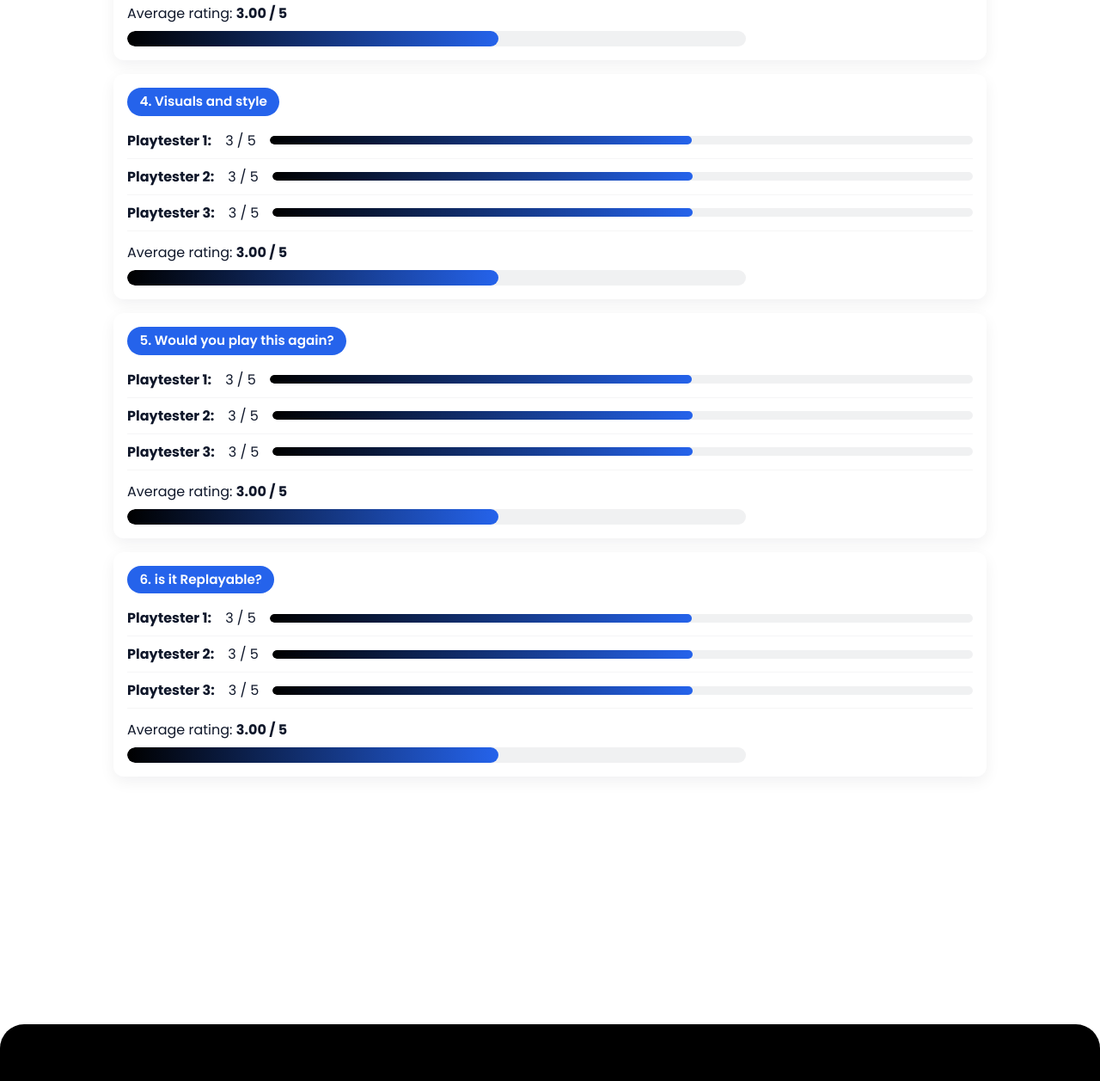
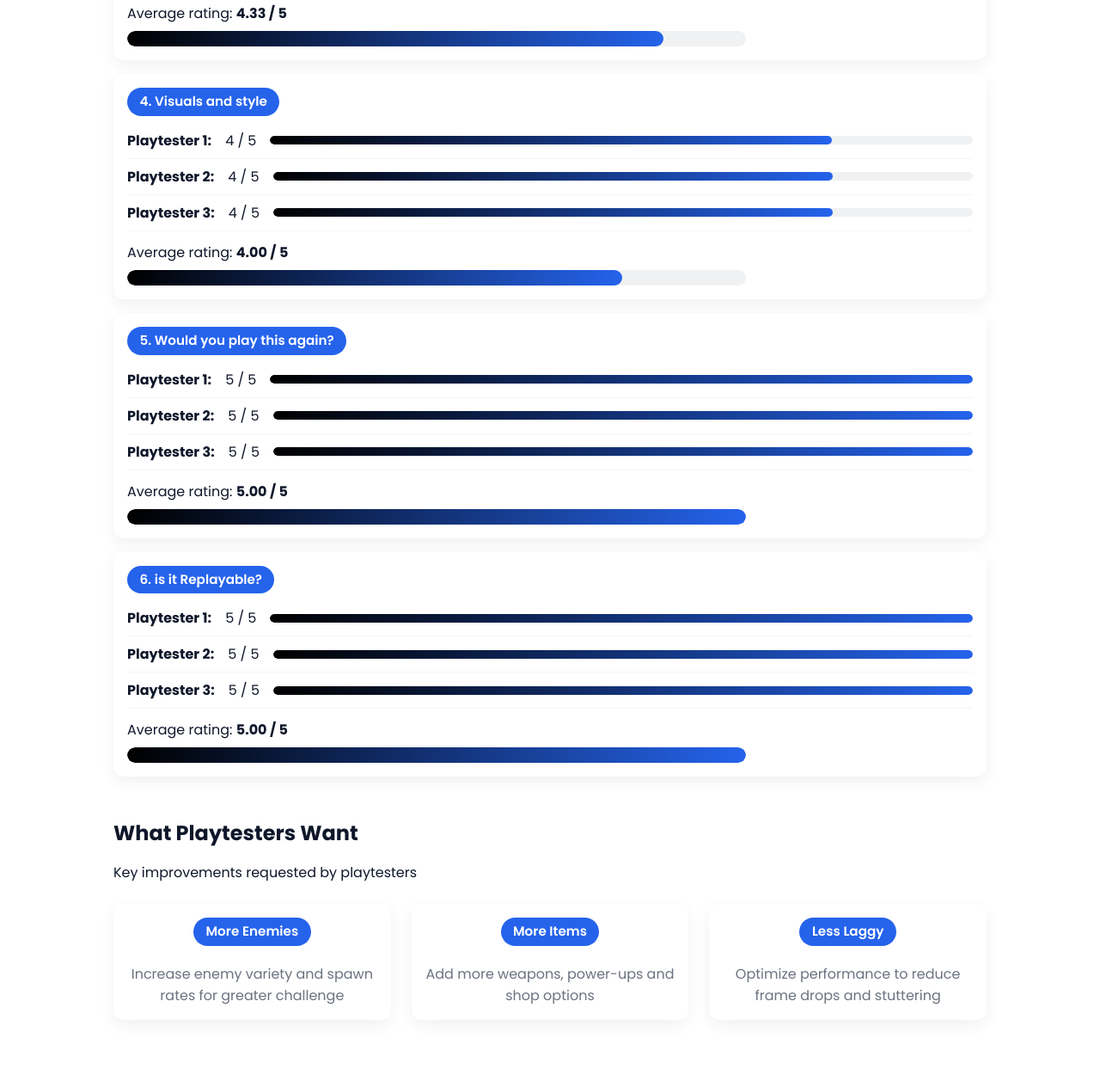
Before and after one commit to sanctier/GL_E-Portfolio, a plain HTML site: page playtest-survey.html in a window 1280 px wide. Shown: the part 1263-2520 px from the top of the page at 86% size. Drawn offline with Linux system fonts and the light colour scheme.

Commit message:
Update project progress, playtest feedback, and skills
Refined the skills list in about.html to specify machine learning expertise and removed networking. Updated checklist.js to reflect progress on the shop system and playtesting session. Enhanced index.html with new project stages and updated progress status. Expanded playtest-survey.html with a summary of playtester feedback, improved survey ratings, and added a section highlighting key improvement requests.

```diff
--- a/checklist.js
+++ b/checklist.js
@@ -8,7 +8,7 @@ const items = [
   { text: 'Implement player movement & collision', completed: true },
   { text: 'Find art assets (2D sprites, Background)', completed: true },
   { text: 'Implement enemy AI and behaviors', completed: true},
-  { text: 'Design Shop System', completed: true },
+  { text: 'Design Shop System', completed: false },
   { text: 'Add User interface:<br> Health, Wave timer and currency texts', completed: true },
   { text: 'Main Menu and Start Screen', completed: false },
   { text: 'Implement random enemy Spawn System', completed: true },
@@ -17,7 +17,7 @@ const items = [
   { text: 'Enemy Audio feedback', completed: false },
   { text: 'Prepare HTML5 build', completed: false },
   { text: 'Record a demo/trailer video', completed: false },
-  { text: 'Conduct playtesting session', completed: false }
+  { text: 'Conduct playtesting session', completed: true }
 ];
 
 window.addEventListener('DOMContentLoaded', () => {
--- a/playtest-survey.html
+++ b/playtest-survey.html
@@ -41,6 +41,25 @@
       <p class="subtitle">Below are several playtest questions. <br>Each shows three playtester ratings and an average.<br> Survey was done using Google Forms.</p>
 
       <div id="surveyContainer" style="margin-top:1rem"></div>
+
+      <div style="margin-top:3rem">
+        <h2 style="margin-bottom:1rem">What Playtesters Want</h2>
+        <p class="subtitle" style="margin-bottom:1.5rem">Key improvements requested by playtesters</p>
+        <div style="display:grid;grid-template-columns:repeat(auto-fit,minmax(220px,1fr));gap:1.5rem">
+          <div class="survey-question" style="text-align:center">
+            <h3>More Enemies</h3>
+            <p style="margin:0.75rem 0 0;color:var(--muted)">Increase enemy variety and spawn rates for greater challenge</p>
+          </div>
+          <div class="survey-question" style="text-align:center">
+            <h3>More Items</h3>
+            <p style="margin:0.75rem 0 0;color:var(--muted)">Add more weapons, power-ups and shop options</p>
+          </div>
+          <div class="survey-question" style="text-align:center">
+            <h3>Less Laggy</h3>
+            <p style="margin:0.75rem 0 0;color:var(--muted)">Optimize performance to reduce frame drops and stuttering</p>
+          </div>
+        </div>
+      </div>
     </section>
   </main>
 
@@ -80,12 +99,12 @@
   <script>
     // Questions array: each question has a label and an array of three playtester ratings (1-5)
     const questions = [
-      { q: 'Overall fun', ratings: [3,3,3] },
-      { q: 'Controls responsiveness', ratings: [3,3,3] },
-      { q: 'Difficulty balance', ratings: [3,3,3] },
-      { q: 'Visuals and style', ratings: [3,3,3] },
-      { q: 'Would you play this again?', ratings: [3,3,3] },
-      { q: 'is it Replayable?', ratings: [3,3,3] }
+      { q: 'Overall fun', ratings: [4,4,5] },
+      { q: 'Controls responsiveness', ratings: [4,5,5] },
+      { q: 'Difficulty balance', ratings: [4,4,5] },
+      { q: 'Visuals and style', ratings: [4,4,4] },
+      { q: 'Would you play this again?', ratings: [5,5,5] },
+      { q: 'is it Replayable?', ratings: [5,5,5] }
     ];
 
     const container = document.getElementById('surveyContainer');
```
Also changed, not shown: about.html (+2 -2 lines), index.html (+9 -3 lines).
